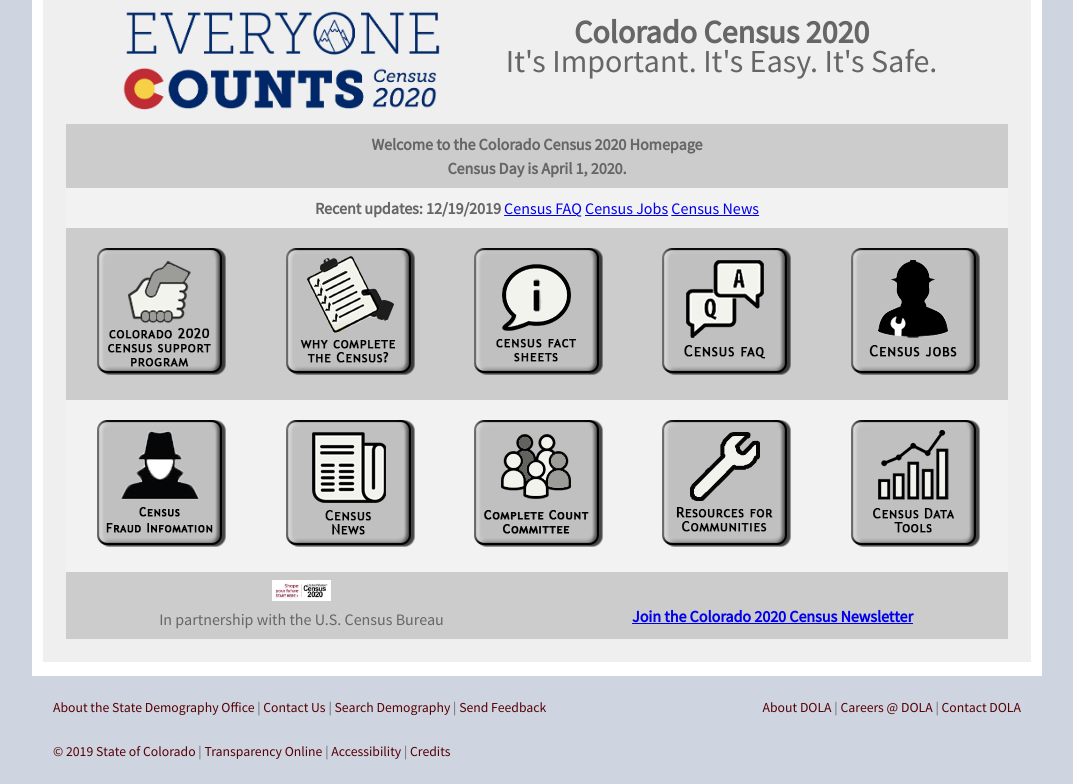
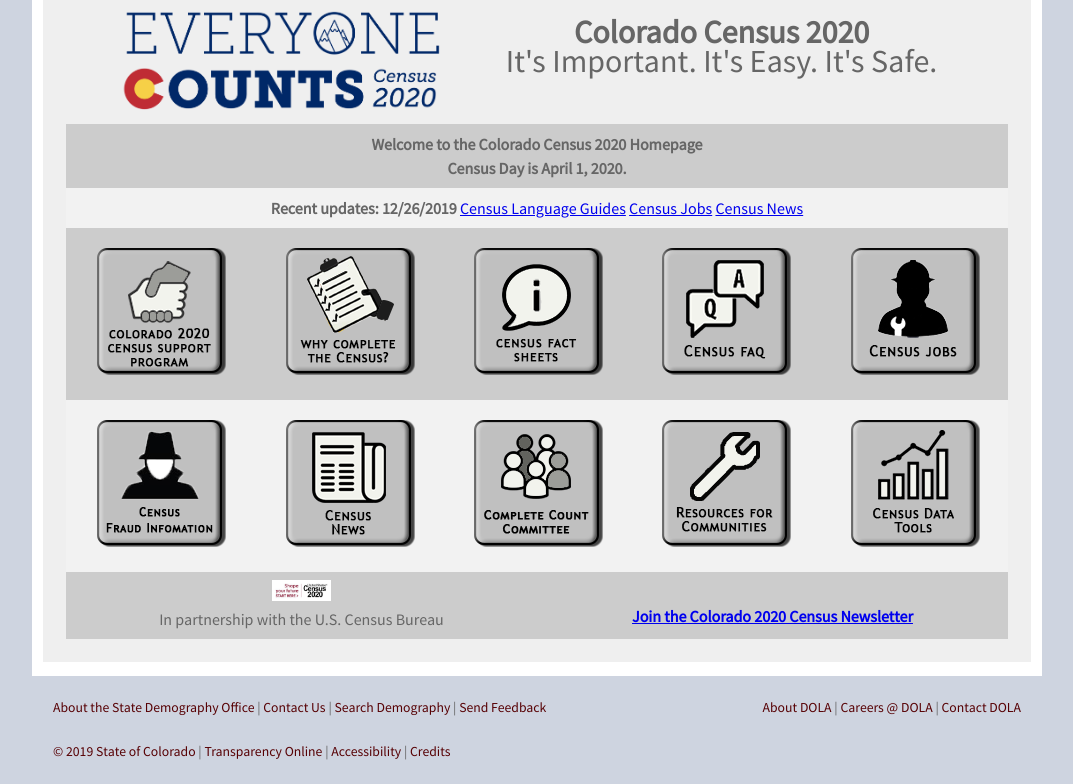
Before and after one commit to TBleess/Website_New, a Jekyll site: the page built from pages/5_CensusACS/census_2020_main.html, in a window 1280 px wide. Shown: the part 990-1774 px from the top of the page, without its empty margins (103-1176 px from the left). Built offline with Jekyll 4.4.1, drawn with Linux system fonts in a browser that asks for light colours.

Commit message:
Update census_2020_main.html

```diff
--- a/pages/5_CensusACS/census_2020_main.html
+++ b/pages/5_CensusACS/census_2020_main.html
@@ -101,7 +101,7 @@
 		<tr>
 		<td align="left" colspan="5" >
 			<b>Recent updates:</b>
-			<b>12/19/2019</b> <a href="https://demography.dola.colorado.gov/census-acs/2020-faq/">Census FAQ</a>
+			<b>12/26/2019</b> <a href="https://demography.dola.colorado.gov/census-acs/2020-factsheets/">Census Language Guides</a>
 			<a href="https://demography.dola.colorado.gov/census-acs/2020-census-jobs/">Census Jobs</a>
 			<a href="https://demography.dola.colorado.gov/census-acs/2020-news/">Census News</a>
 		</td>
```
